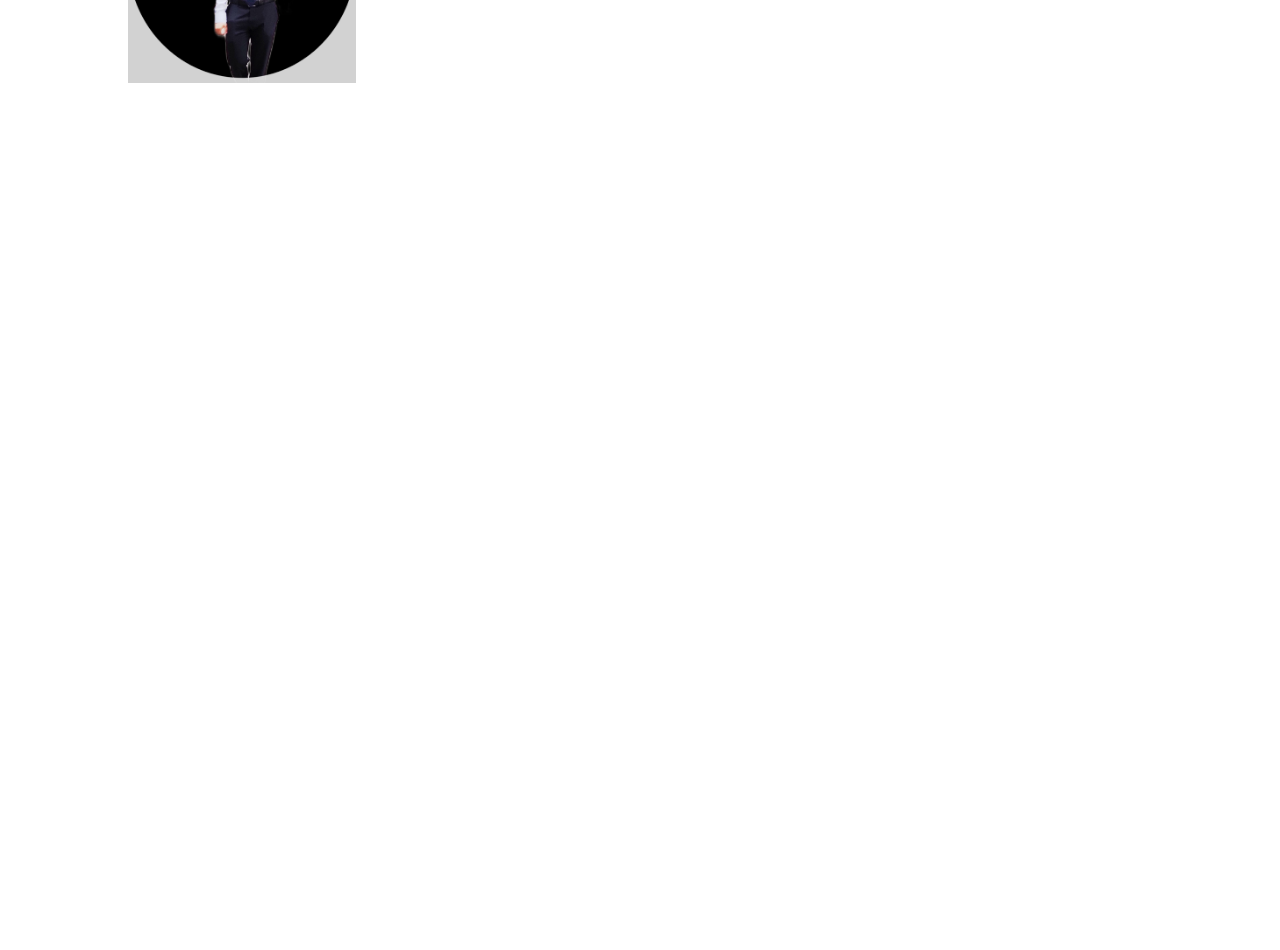
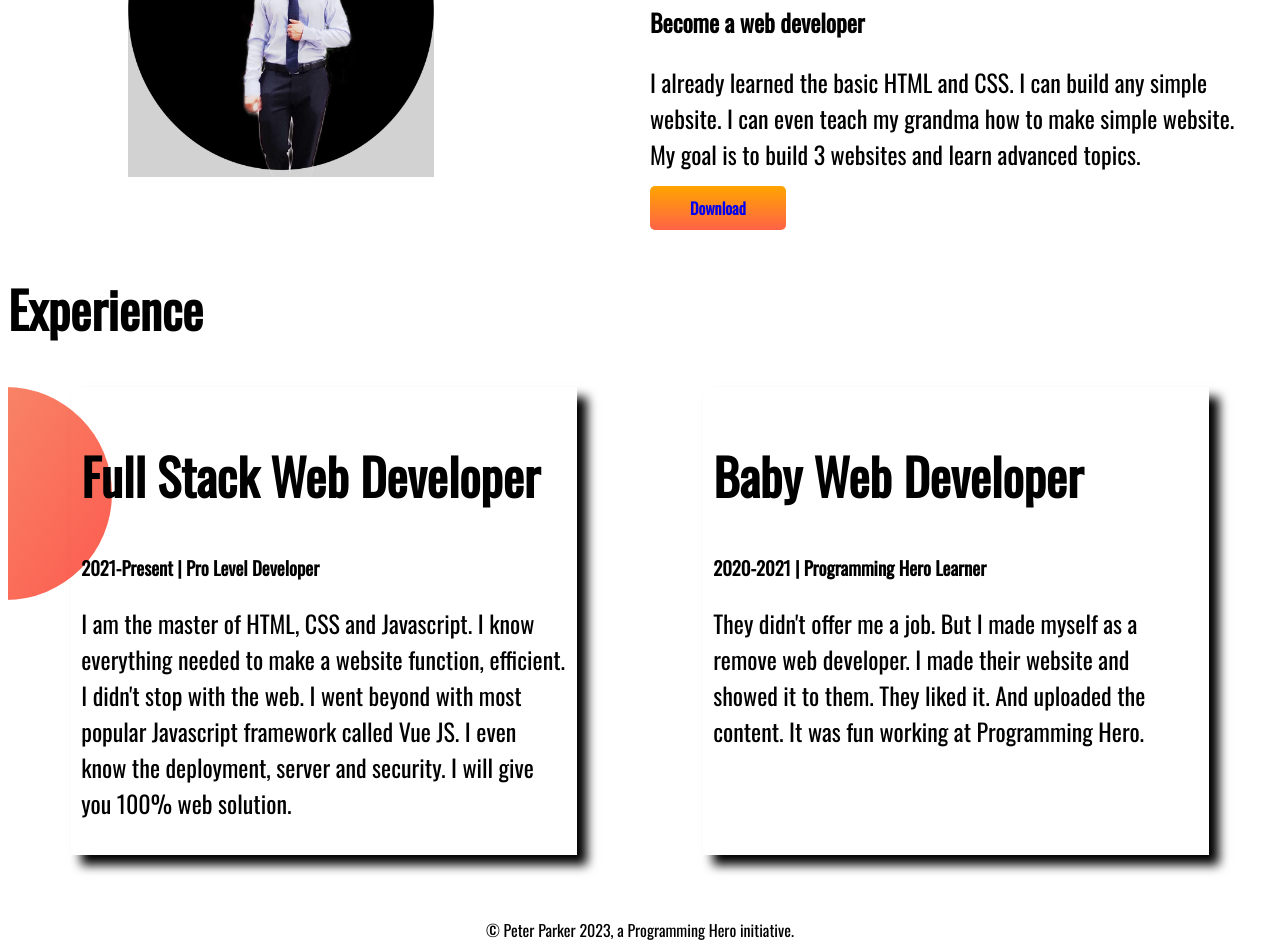
Before and after one commit to Imranbadsha/My-Portfolio, a plain HTML site: page index.html in a window 1280 px wide. Shown: the part 731-1681 px from the top of the page. Before the commit the page ends 837 px from the top, so only its background shows below. Drawn offline with nearby package versions, Linux system fonts and the light colour scheme.

Commit message:
without border color

```diff
--- a/index.html
+++ b/index.html
@@ -15,7 +15,7 @@
         <div class="half">
             <h1> <span id="hi">Hi </span>  I AM</h1>
             <h1 class="text-color">IMRAN BADSHA</h1>
-            <h3>Build Climber and Train Stopper</h3>
+            <h2>Build Climber and Train Stopper</h2>
             <p>
                 Lorem ipsum dolor sit amet, consectetur adipisicing elit. Voluptatibus quos voluptates ex animi voluptatem quaerat, corrupti beatae quam harum laboriosam rerum, quia odio distinctio dolore itaque explicabo? Ex, unde odio!
             </p>
@@ -35,16 +35,47 @@
         </div>
 
 
-        <div >
+        <div class="half" >
             <h1>Dream Big</h1>
-            <h3>
+            <h2>
                 Become a web developer
-            </h3>
+            </h2>
             <p>
             I already learned the basic HTML and CSS. I can build any simple website. I can even teach my grandma how to make simple
             website. My goal is to build 3 websites and learn advanced topics.
             </p>
+            <a class="link-button" target="_blank" href="https://www.facebook.com/imran.badsha.5895834/">Download</a>
+        </div>
+    </section>
+    <section class="Experince area">
+
+        <h1 id="Ex">Experience</h1>
+
+        <div id="img-last" class="top-part ">
+            <div id="Full-Stack" class="half last">
+                <h1>Full Stack Web Developer</h1>
+                <h3>2021-Present | Pro Level Developer</h3>
+                <p>
+                    I am the master of HTML, CSS and Javascript. I know everything needed to make a website function, efficient. I
+                    didn't
+                    stop with the web. I went beyond with most popular Javascript framework called Vue JS. I even know the
+                    deployment,
+                    server and security. I will give you 100% web solution.
+                </p>
+            </div>
+            <div id="baby" class="half last">
+                <h1>Baby Web Developer</h1>
+                <h3>
+                    2020-2021 | Programming Hero Learner
+                </h3>
+                <p>
+                    They didn't offer me a job. But I made myself as a remove web developer. I made their website and showed it to
+                    them.
+                    They liked it. And uploaded the content. It was fun working at Programming Hero.
+                </p>
+            </div>
         </div>
     </section>
 </body>
+<footer>© Peter Parker 2023, a Programming Hero initiative.</footer>
 </html>
--- a/style.css
+++ b/style.css
@@ -48,3 +48,30 @@ background-image: linear-gradient(orange, tomato);
         padding-left: 70px;
         margin-left: 40px;
 }
+#Ex {
+    font-size: 50px;
+}
+
+.last{
+    width: 40%;
+    margin-right: 5%;
+    margin-left: 5%;
+    margin-bottom: 5%;
+    box-shadow: 10px 10px 10px;
+
+
+}
+#img-last{
+    background-image: url(image/exp-bg.png);
+    background-repeat: no-repeat;
+}
+footer{
+    text-align: center;
+}
+#baby{
+    border-left: 5% red;
+}
+#Full-Stack{
+    border-left: 10px;
+    border-color: blue;
+}
```
